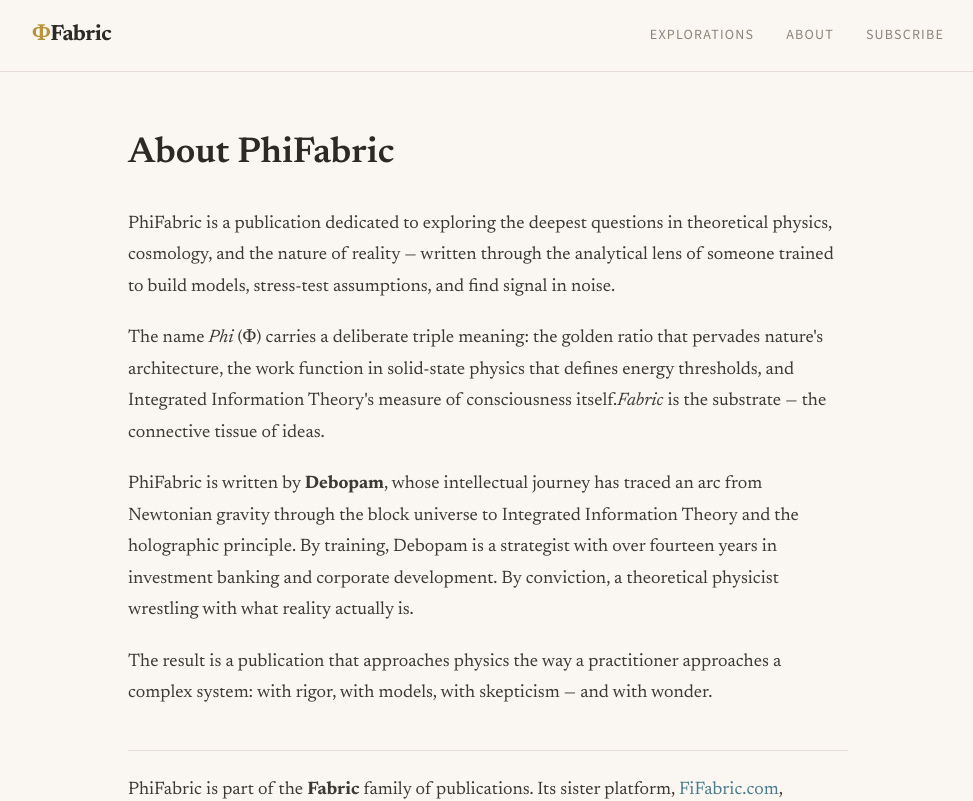
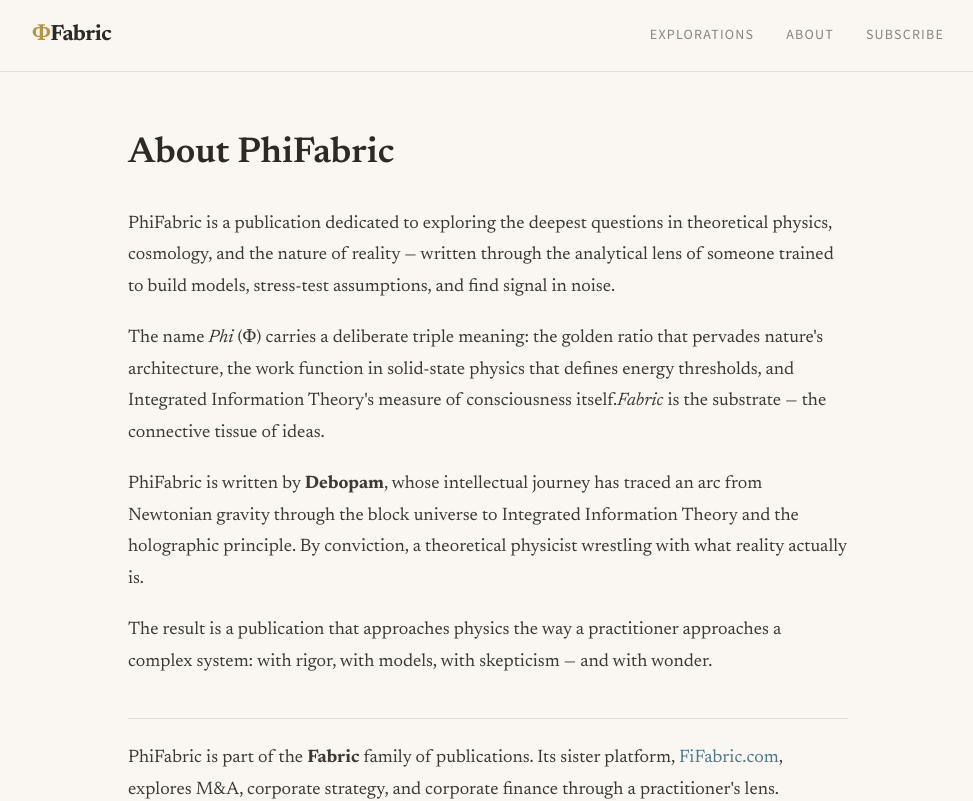
Before and after one commit to debopamiitkgp/phifabric, a Next.js app: page /about in a window 1280 px wide. Shown: the top 801 px of the page, without its empty margins (152-1125 px from the left). Built offline with nearby package versions, Linux system fonts and the light colour scheme.

Commit message:
Remove inaugural tag from article, remove IB background from about

```diff
--- a/src/app/about/page.js
+++ b/src/app/about/page.js
@@ -18,8 +18,7 @@ export default function About() {
       <p>
         PhiFabric is written by <strong>Debopam</strong>, whose intellectual journey has
         traced an arc from Newtonian gravity through the block universe to Integrated Information
-        Theory and the holographic principle. By training, Debopam is a strategist with over
-        fourteen years in investment banking and corporate development. By conviction, a
+        Theory and the holographic principle. By conviction, a
         theoretical physicist wrestling with what reality actually is.
       </p>
       <p>
--- a/src/app/article/page.js
+++ b/src/app/article/page.js
@@ -13,7 +13,6 @@ export default function Article() {
   return (
     <main style={{ paddingTop: 60, paddingBottom: 40 }}>
       <article className="container">
-        <div className="article-meta">Inaugural Exploration &middot; March 2026</div>
         <h1 className="article-title">The Entropy of Intelligence</h1>
         <div className="article-subtitle">
           Why Autonomous Reasoning is a Physical Phase Transition, Not a Software Abstraction
```
